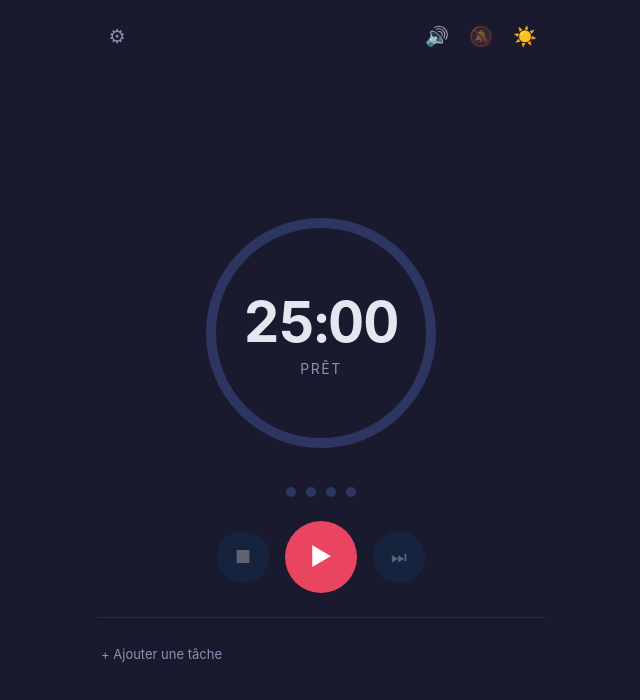
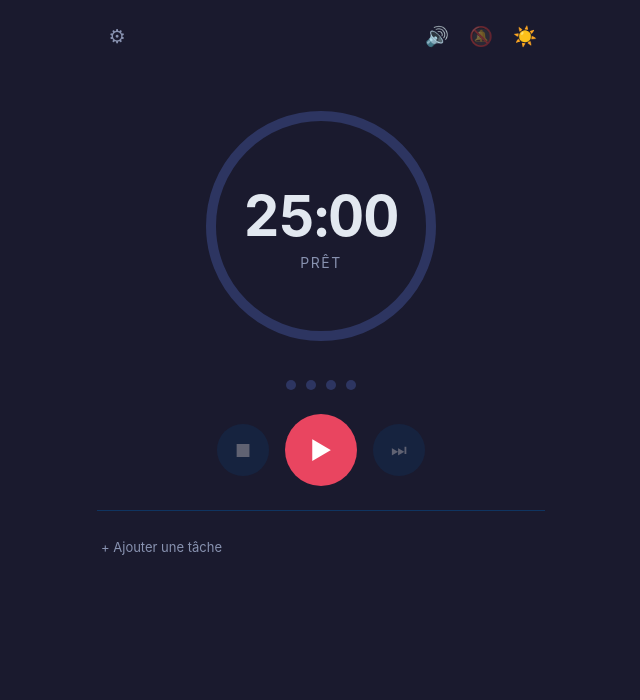
Before and after one commit to nnaova/pomodoro, a React (Vite) app: page / in a window 1280 px wide. Shown: the top 700 px of the page, without its empty margins (319-959 px from the left). Built offline with nearby package versions, Linux system fonts and the light colour scheme.

Commit message:
fix: split main into timerZone and taskZone to prevent timer shift

```diff
--- a/src/App.module.css
+++ b/src/App.module.css
@@ -12,8 +12,19 @@
   display: flex;
   flex-direction: column;
   align-items: center;
-  justify-content: center;
   flex: 1;
-  gap: 24px;
   padding: 24px 0;
 }
+
+.timerZone {
+  display: flex;
+  flex-direction: column;
+  align-items: center;
+  gap: 24px;
+  padding-bottom: 24px;
+  width: 100%;
+}
+
+.taskZone {
+  width: 100%;
+}
--- a/src/App.tsx
+++ b/src/App.tsx
@@ -32,10 +32,14 @@
     <div className={styles.app}>
       <Header onSettingsClick={() => setSettingsOpen(true)} />
       <main className={styles.main}>
-        <Timer />
-        <CycleIndicator />
-        <Controls />
-        <TaskList />
+        <div className={styles.timerZone}>
+          <Timer />
+          <CycleIndicator />
+          <Controls />
+        </div>
+        <div className={styles.taskZone}>
+          <TaskList />
+        </div>
       </main>
       {settingsOpen && <Settings onClose={() => setSettingsOpen(false)} />}
     </div>
```
